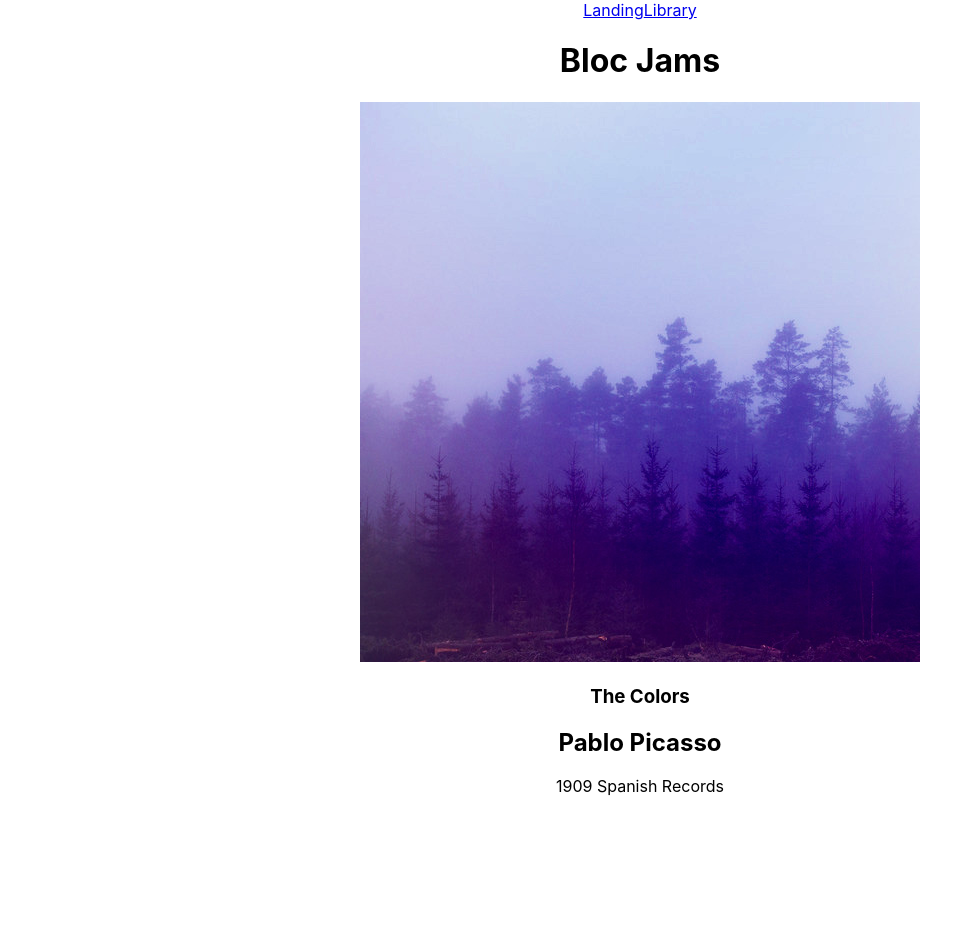
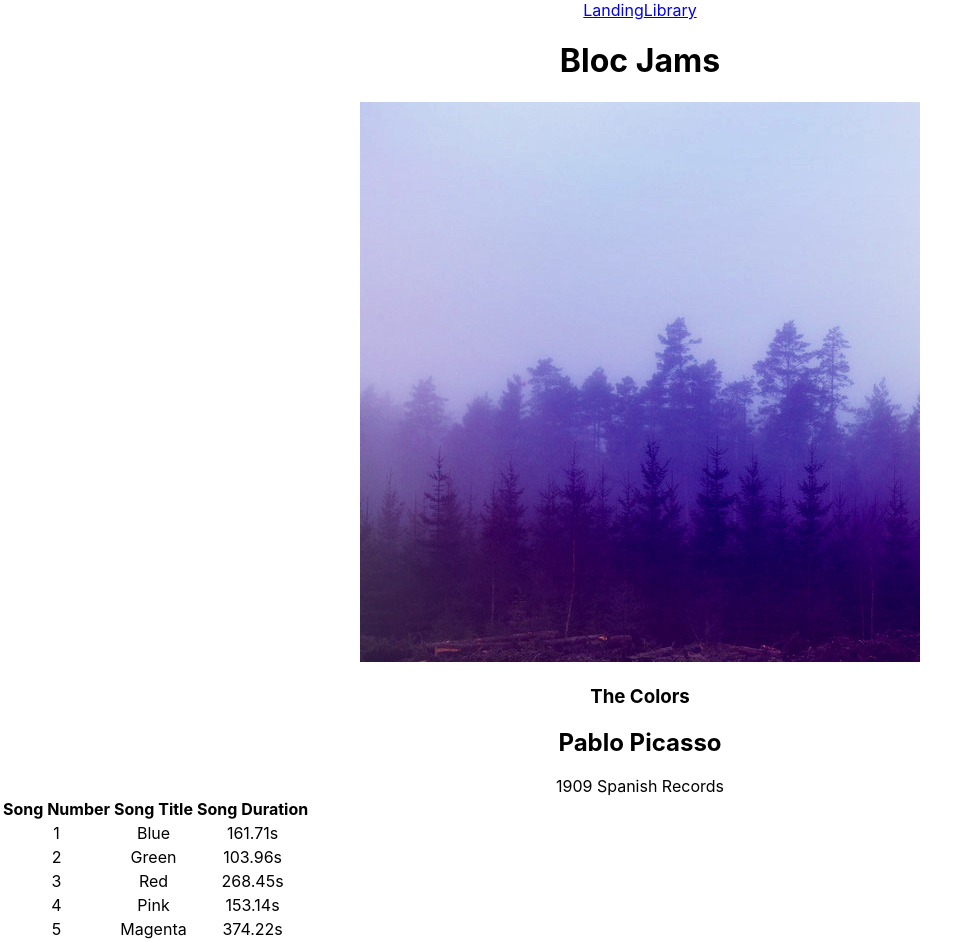
Before and after one commit to KCobarrubia/bloc-jams-react, a React (Create React App) app: page /album/the-colors in a window 1280 px wide. Shown: the whole page, without its empty margins (0-979 px from the left). Before the commit the page ends 800 px from the top, so only its background shows below. Built offline with nearby package versions, Linux system fonts and the light colour scheme.

Commit message:
Assingment 06 'Components: Album': Completed

```diff
--- a/src/components/Album.js
+++ b/src/components/Album.js
@@ -29,6 +29,20 @@
             <col id="song-duration-column" />
           </colgroup>
           <tbody>
+            <tr>
+              <th id="song-number-header">Song Number</th>
+              <th id="song-title-header">Song Title</th>
+              <th id="song-duration-header">Song Duration</th>
+            </tr>
+            {
+              this.state.album.songs.map((song, songIndex) =>
+                <tr key={songIndex}>
+                  <td id="song-number" >{songIndex + 1}</td>
+                  <td id="song-title">{song.title}</td>
+                  <td id="song-duration">{song.duration}s</td>
+                </tr>
+              )
+            }
           </tbody>
         </table>
       </section>
```
